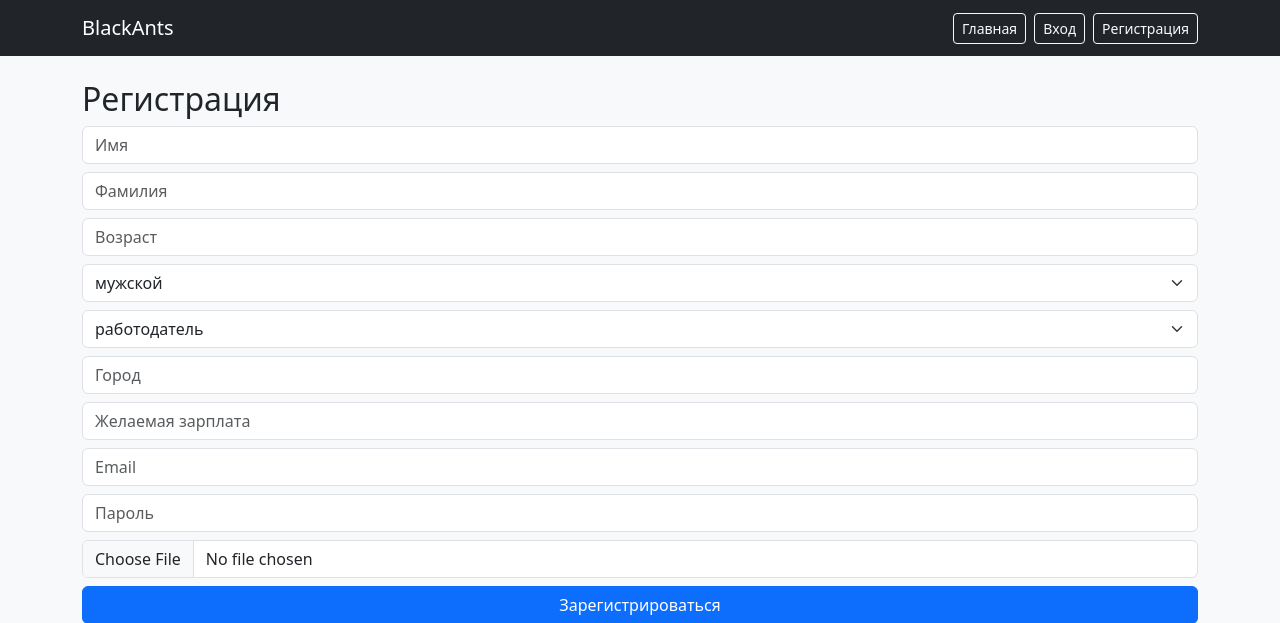
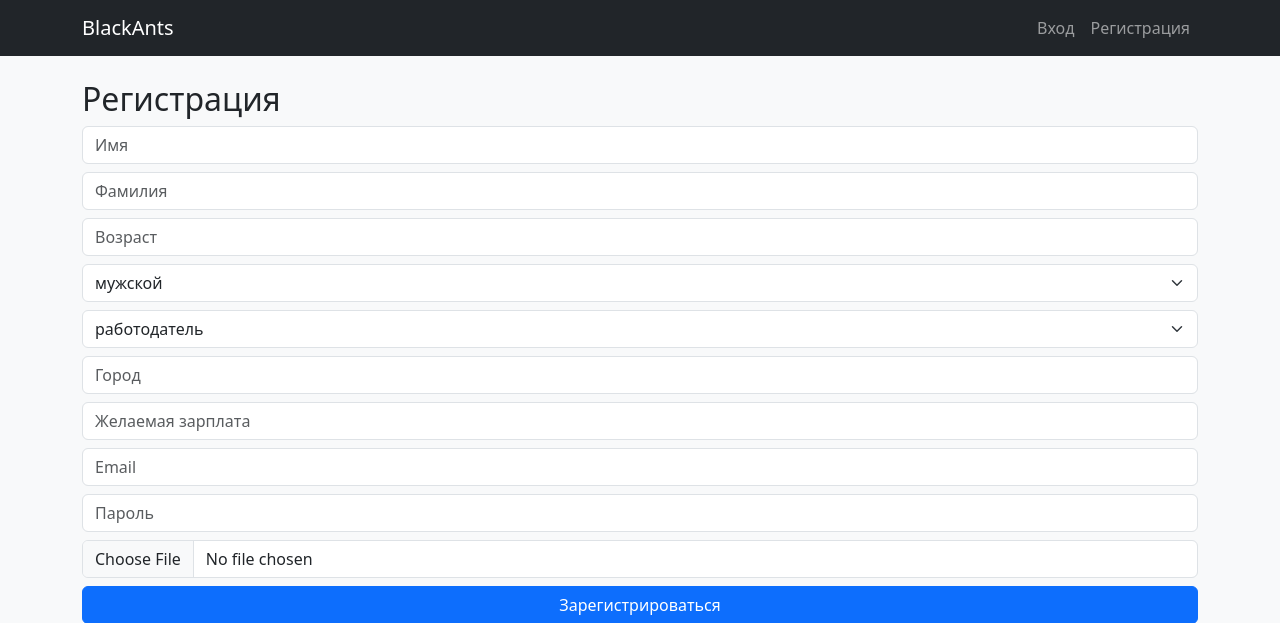
Before and after one commit to raimbkva/BlackAnts, a Flask app: page /register in a window 1280 px wide. Shown: the top 623 px of the page. Run offline with Flask 3, Linux system fonts and the light colour scheme.

Commit message:
Улучшено меню навигации: вход, регистрация, профиль, добавить вакансию

```diff
--- a/templates/layout.html
+++ b/templates/layout.html
@@ -10,20 +10,33 @@
 <nav class="navbar navbar-expand-lg navbar-dark bg-dark">
   <div class="container">
     <a class="navbar-brand" href="{{ url_for('index') }}">BlackAnts</a>
+    <button class="navbar-toggler" type="button" data-bs-toggle="collapse" data-bs-target="#navbarNav">
+      <span class="navbar-toggler-icon"></span>
+    </button>
 
-    <div class="d-flex">
-      <a href="{{ url_for('index') }}" class="btn btn-outline-light btn-sm me-2">Главная</a>
-
+    <div class="collapse navbar-collapse" id="navbarNav">
+      <ul class="navbar-nav ms-auto">
         {% if session.user %}
           {% if session.user.role == 'работодатель' %}
-          <a href="{{ url_for('add_vacancy') }}" class="btn btn-outline-light btn-sm me-2">Добавить вакансию</a>
+            <li class="nav-item">
+              <a class="nav-link" href="{{ url_for('add_vacancy') }}">Добавить вакансию</a>
+            </li>
           {% endif %}
-        <a href="{{ url_for('profile') }}" class="btn btn-outline-light btn-sm me-2">Профиль</a>
-        <a href="{{ url_for('logout') }}" class="btn btn-outline-light btn-sm">Выйти</a>
+          <li class="nav-item">
+            <a class="nav-link" href="{{ url_for('profile') }}">Профиль</a>
+          </li>
+          <li class="nav-item">
+            <a class="nav-link text-danger" href="{{ url_for('logout') }}">Выйти</a>
+          </li>
         {% else %}
-        <a href="{{ url_for('login') }}" class="btn btn-outline-light btn-sm me-2">Вход</a>
-        <a href="{{ url_for('register') }}" class="btn btn-outline-light btn-sm">Регистрация</a>
+          <li class="nav-item">
+            <a class="nav-link" href="{{ url_for('login') }}">Вход</a>
+          </li>
+          <li class="nav-item">
+            <a class="nav-link" href="{{ url_for('register') }}">Регистрация</a>
+          </li>
         {% endif %}
+      </ul>
     </div>
   </div>
 </nav>
@@ -31,5 +44,7 @@
 <div class="container py-4">
   {% block content %}{% endblock %}
 </div>
+
+<script src="https://cdn.jsdelivr.net/npm/bootstrap@5.3.0/dist/js/bootstrap.bundle.min.js"></script>
 </body>
 </html>
```
Lines whose indentation alone changed are shown as unchanged.
